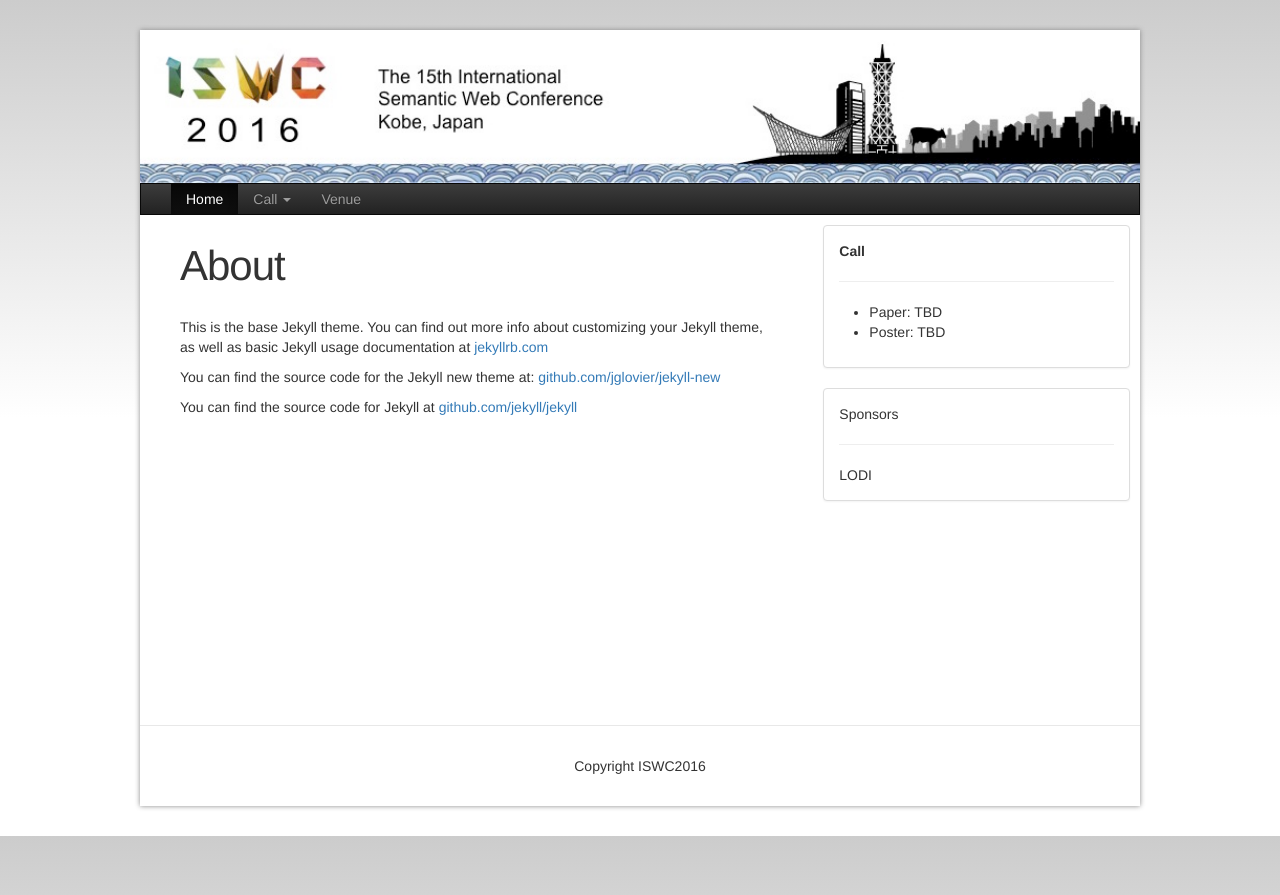
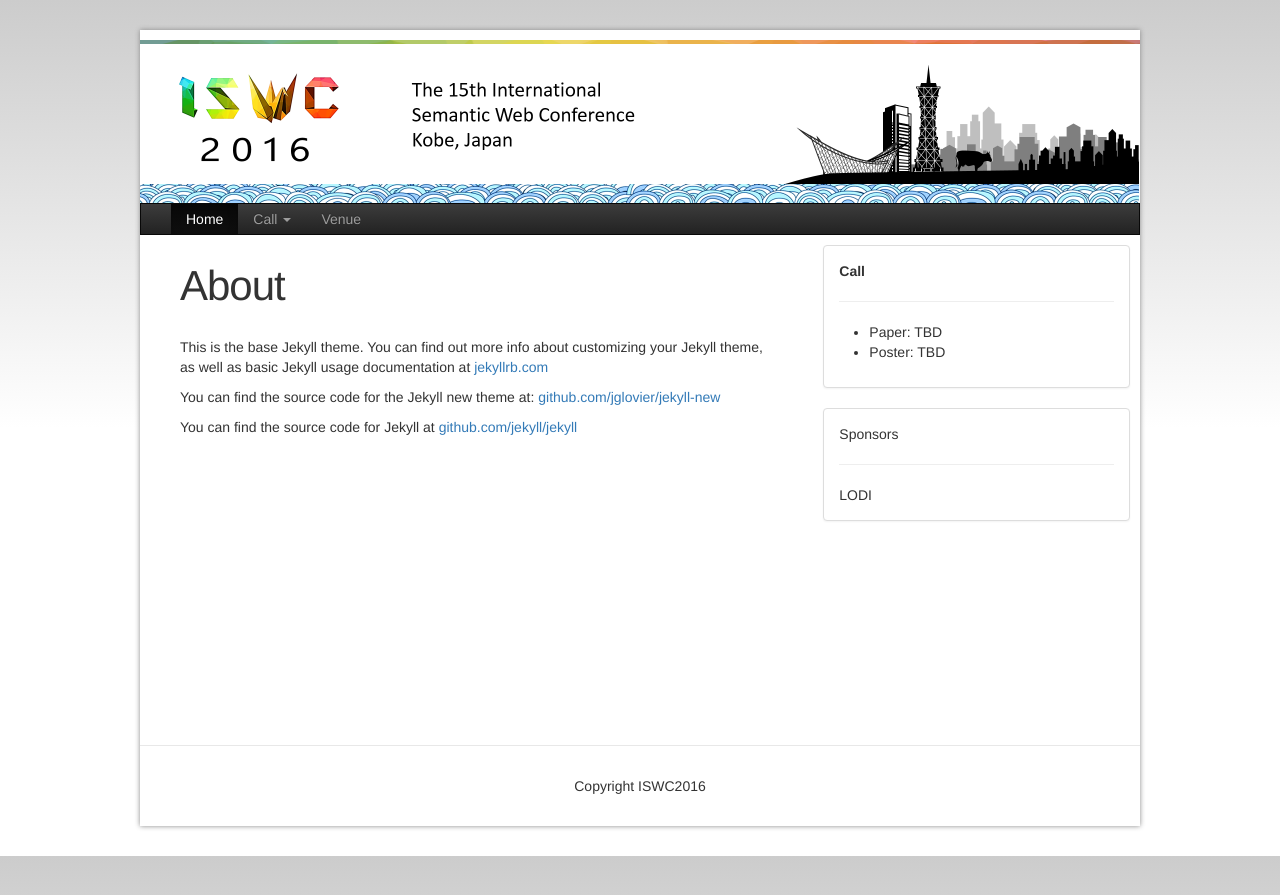
Before and after one commit to mielvds/iswc2016, a Jekyll site: the page built from about.md, in a window 1280 px wide. Shown: the top 895 px of the page. Built offline with Jekyll 4.4.1, drawn with Linux system fonts in a browser that asks for light colours.

Commit message:
Change image

```diff
--- a/_includes/header.html
+++ b/_includes/header.html
@@ -1,5 +1,5 @@
 <header>
-<img src="{{ site.baseurl }}images/iswc-header.jpg" width="100%"/>
+<img src="{{ site.baseurl }}images/iswc-header.png" width="100%"/>
 
 <nav class="navbar navbar-inverse">
    <div class="container-fluid">
```
Also changed, not shown: images/iswc-header.png (added).
